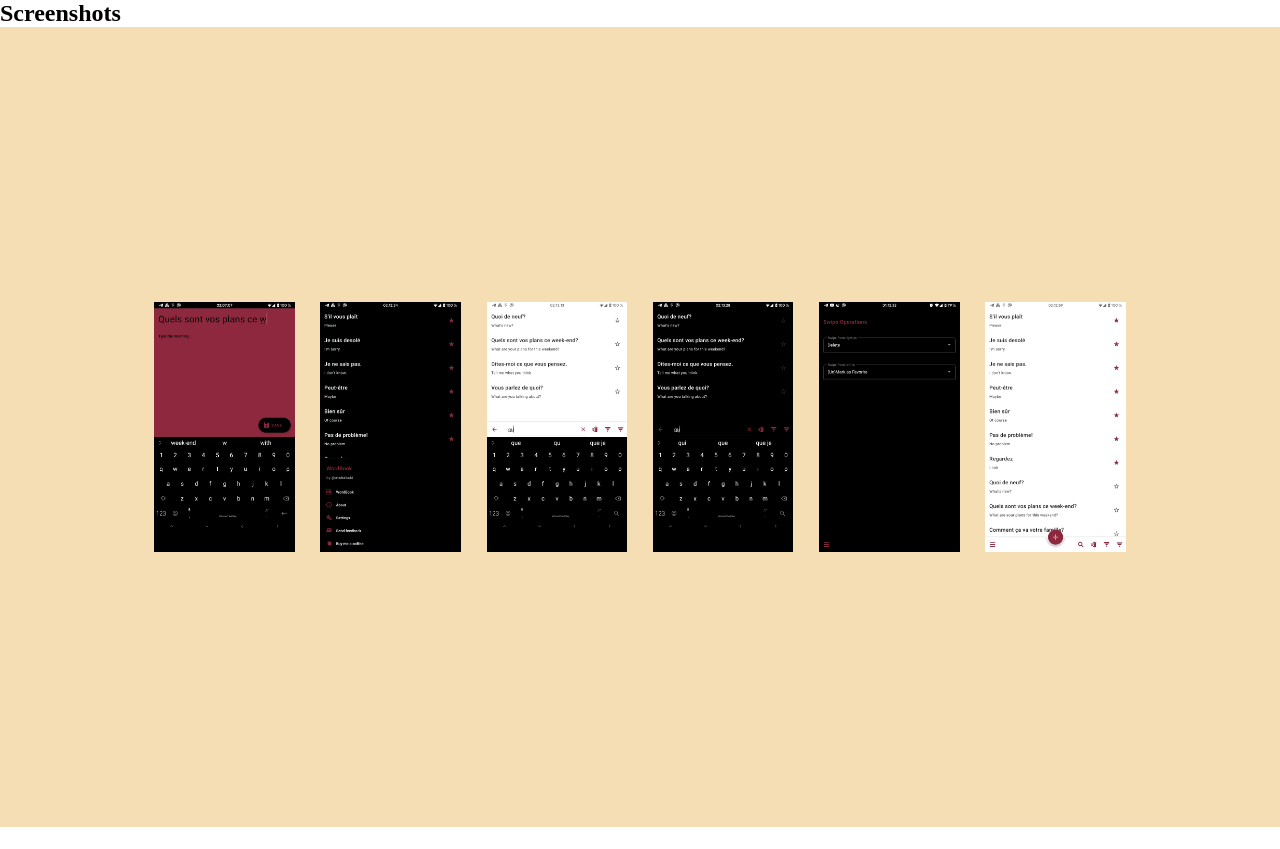
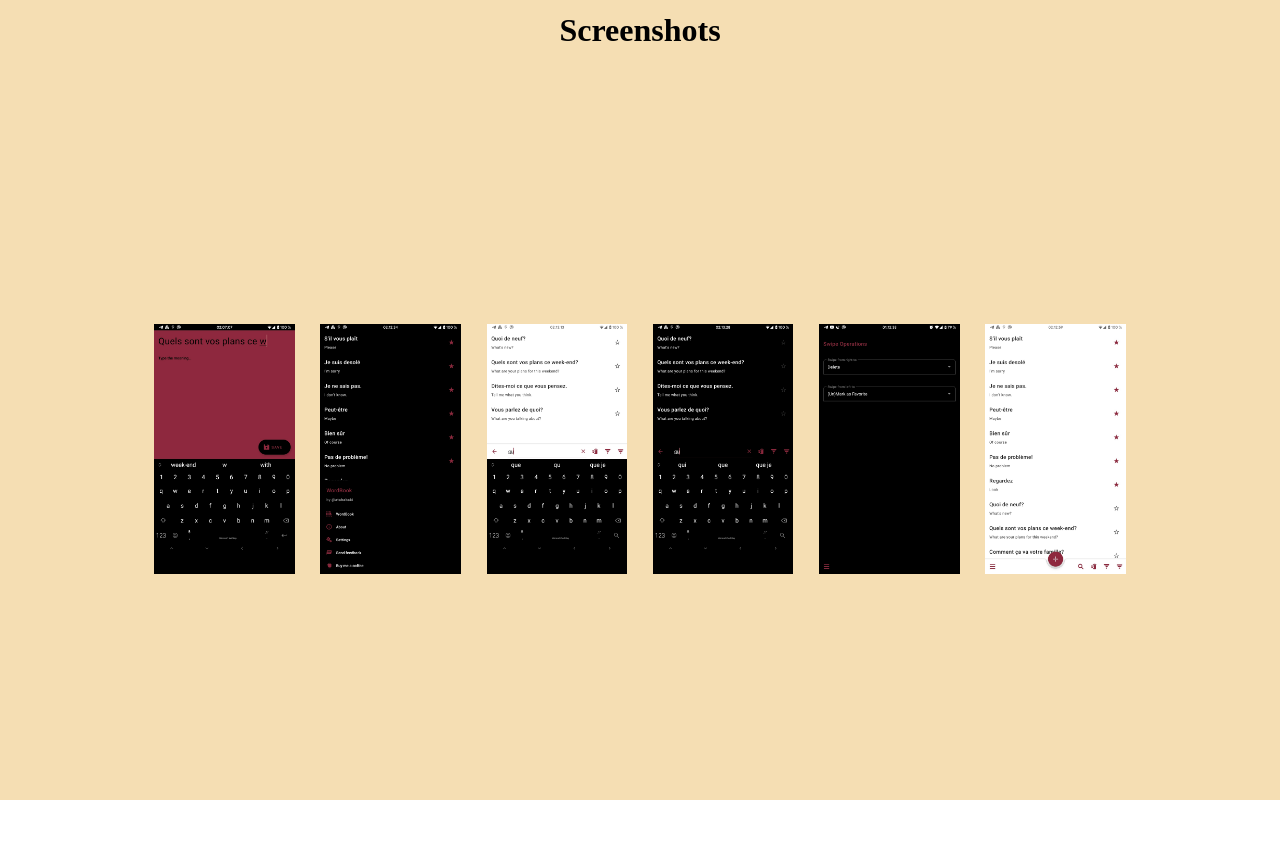
Before and after one commit to atahabaki/wordbook-android, a plain HTML site: page index.html in a window 1280 px wide. Before the commit the page ends 827 px from the top, so only its background shows below. Drawn offline with Linux system fonts and the light colour scheme.

Commit message:
💄 basic styling for gallery title...

```diff
--- a/css/style.css
+++ b/css/style.css
@@ -10,8 +10,20 @@
   display: none;
 }
 
+.gallery-container {
+  background: #f5deb3;
+  padding: 2px;
+  width: 100%;
+  height: 100vh;
+}
+
+.gallery-container h2 {
+  margin-top: 10px;
+  text-align: center;
+  font-size: 200%;
+}
+
 .gallery {
-  background: #f5deb3;
   display: flex;
   flex-direction: row;
   justify-content: center;
```
